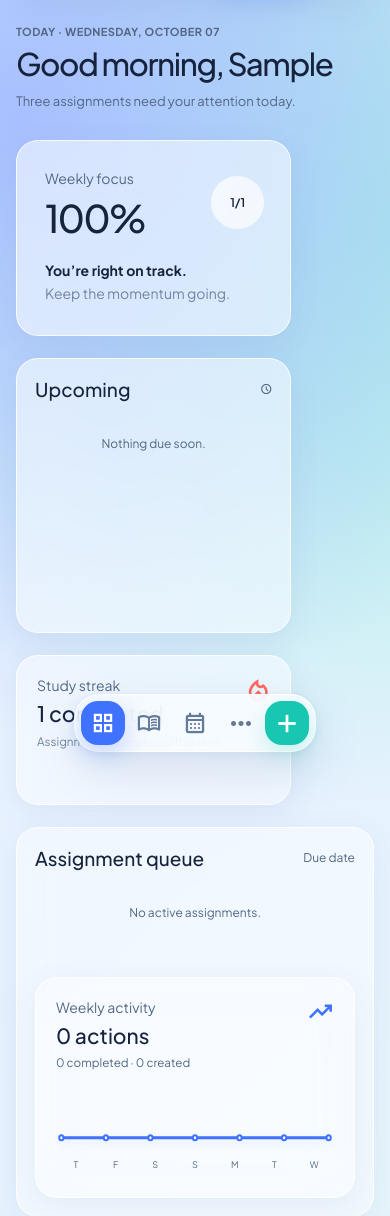
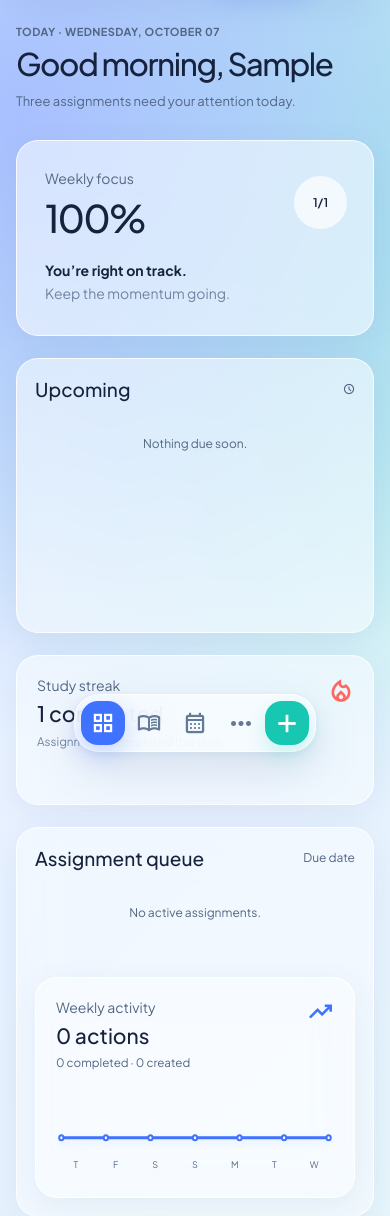
Before and after one commit to kuunalmistry/DayWise, a Flask app: page / in a window 390 px wide. Shown: the part 80-1296 px from the top of the page. Run offline with Flask 3, Linux system fonts and the light colour scheme; the visitor is signed in with stand-in values (Sample User, id 1); tables that the repository leaves empty hold one stand-in row (values such as "Sample post").

Commit message:
Add responsive desktop and mobile

```diff
--- a/static/style.css
+++ b/static/style.css
@@ -1223,6 +1223,20 @@ body[data-mode="light"] .theme-option-black,
 }
 
 @media(max-width:600px){
+  .dashboard-layout{
+    grid-template-columns:minmax(0,1fr)!important;
+  }
+  .dashboard-layout>.left-column{
+    grid-column:1/-1;
+    width:100%;
+    min-width:0;
+  }
+  .left-column>.focus-card,
+  .left-column>.upcoming-card{
+    width:100%;
+    max-width:100%;
+    min-width:0;
+  }
   .left-column > .streak-card{
     height:auto;
     min-height:150px;
```
